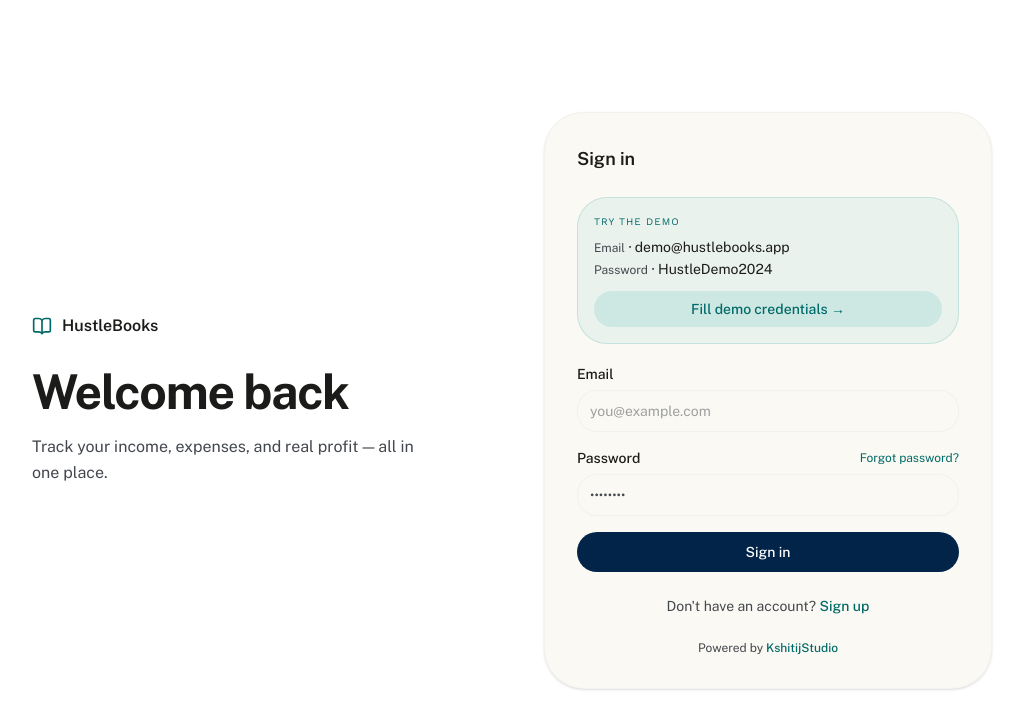
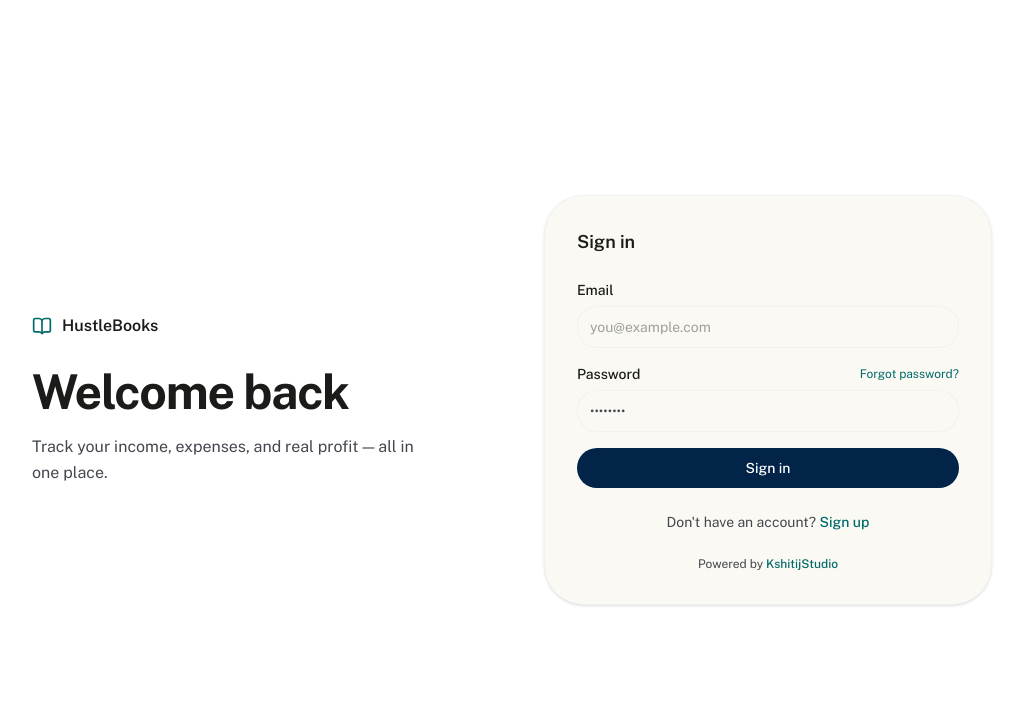
Before and after one commit to kshitijpoudyal/hustle-books, a Next.js app: page /login in a window 1280 px wide. Shown: the top 728 px of the page, without its empty margins (128-1151 px from the left). Built offline with nearby package versions, Linux system fonts and the light colour scheme; no server answers; the database is empty.

Commit message:
hide demo mode in login page

```diff
--- a/app/login/page.tsx
+++ b/app/login/page.tsx
@@ -14,13 +14,6 @@
   const [fullName, setFullName] = useState('')
   const [loading, setLoading] = useState(false)
   const [error, setError] = useState<string | null>(null)
-
-  function fillDemo() {
-    setMode('login')
-    setEmail('demo@hustlebooks.app')
-    setPassword('HustleDemo2024')
-    setError(null)
-  }
 
   async function handleSubmit(e: React.FormEvent) {
     e.preventDefault()
@@ -82,25 +75,6 @@
           <h2 className="text-lg font-semibold text-[var(--on-surface)] mb-6">
             {mode === 'login' ? 'Sign in' : 'Create account'}
           </h2>
-
-          {/* Demo credentials banner */}
-          {mode === 'login' && (
-            <div className="mb-5 rounded-xl p-4" style={{ backgroundColor: 'rgba(44,166,164,0.08)', border: '1px solid rgba(44,166,164,0.2)' }}>
-              <p className="font-label text-[10px] uppercase tracking-widest mb-2" style={{ color: 'var(--secondary)' }}>Try the demo</p>
-              <div className="space-y-0.5 mb-3">
-                <p className="text-sm text-[var(--on-surface)]"><span className="text-[var(--on-surface-variant)] text-xs">Email</span> · demo@hustlebooks.app</p>
-                <p className="text-sm text-[var(--on-surface)]"><span className="text-[var(--on-surface-variant)] text-xs">Password</span> · HustleDemo2024</p>
-              </div>
-              <button
-                type="button"
-                onClick={fillDemo}
-                className="w-full py-2 rounded-lg text-sm font-medium transition-opacity hover:opacity-80"
-                style={{ backgroundColor: 'rgba(44,166,164,0.15)', color: 'var(--secondary)' }}
-              >
-                Fill demo credentials →
-              </button>
-            </div>
-          )}
 
           <form onSubmit={handleSubmit} className="space-y-4">
             {mode === 'signup' && (
```
